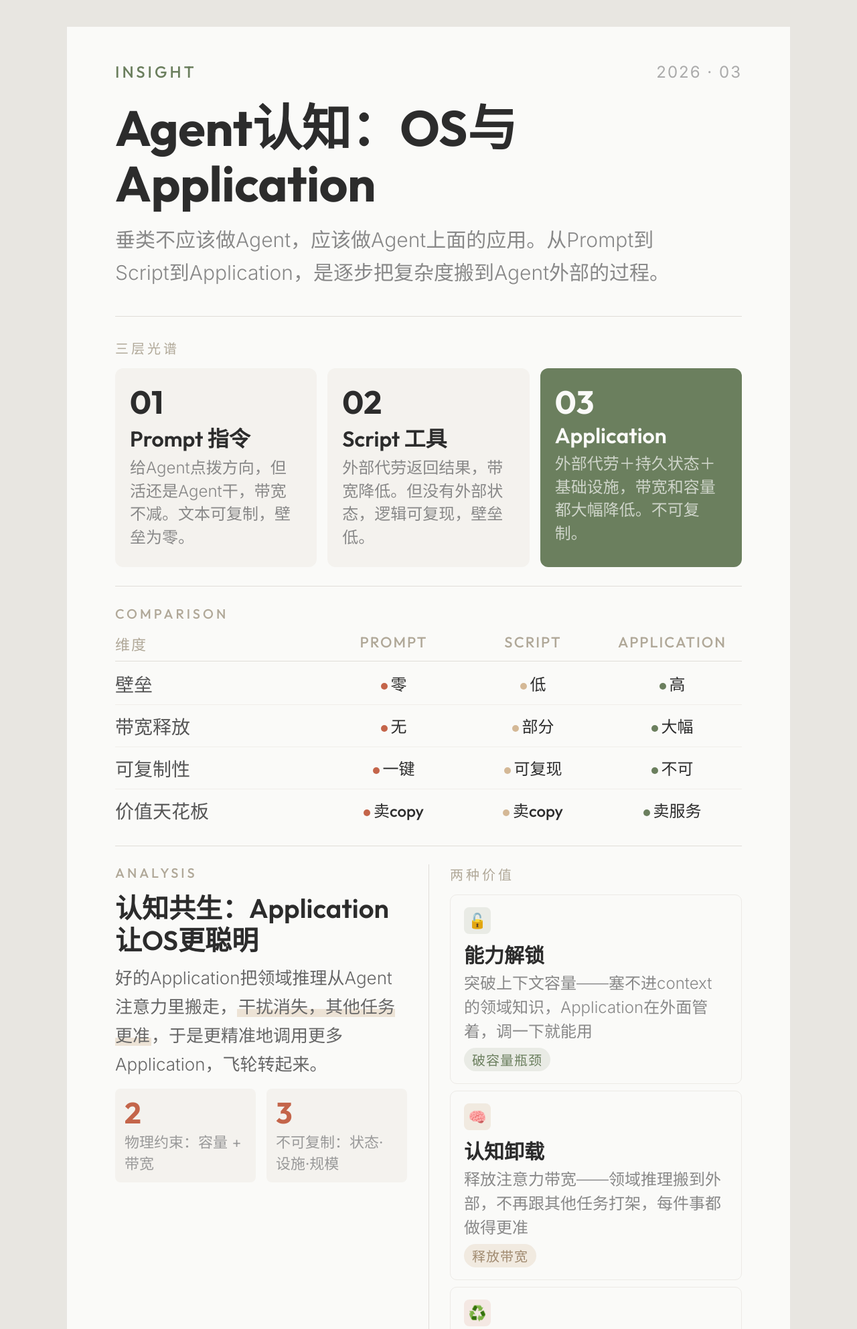
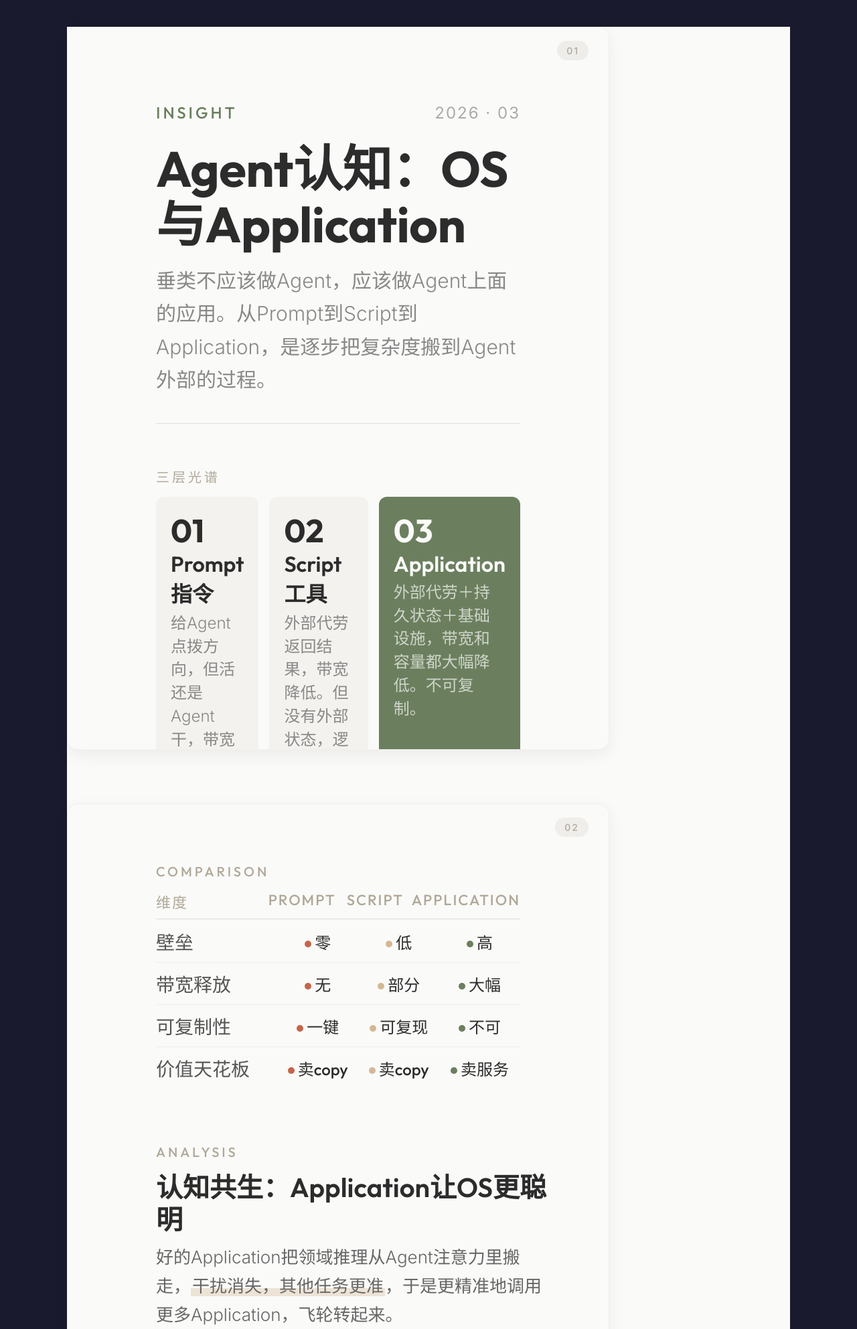
Before and after one commit to maple-yf/article-to-media-image, a Python web app: template templates/style-nordic.html in a window 1280 px wide. Shown: the top 1985 px of the page at 67% size. Run offline with Jinja, Linux system fonts and the light colour scheme; the template is opened without the code that fills it, so the values that code supplies are empty.

Commit message:
feat: convert style-nordic.html to slide-card format
- Update CSS: container gap 80px, body background #1a1a2e
- Add slide-card styles with minimal shadow (B组扁平式)
- Wrap semantic sections into 4 slide-card divs
- Add slide-number badges to each card

Co-Authored-By: Claude Opus 4.6 <noreply@anthropic.com>

```diff
--- a/templates/style-nordic.html
+++ b/templates/style-nordic.html
@@ -16,7 +16,7 @@
     align-items: flex-start;
     min-height: 100vh;
     padding: 40px 20px;
-    background: #E8E6E1;
+    background: #1a1a2e;
     font-family: 'Inter', sans-serif;
     color: #2C2C2C;
   }
@@ -26,9 +26,46 @@
     min-height: 1440px;
     background: #FAFAF8;
     position: relative;
-
     display: flex;
     flex-direction: column;
+    gap: 80px;
+  }
+
+  .slide-card {
+    width: 810px;
+    height: 1080px;
+    background: #FAFAF8;
+    border-radius: 16px;
+    box-shadow: 0 8px 24px rgba(0,0,0,0.06);
+    overflow: hidden;
+    position: relative;
+    border: 1px solid rgba(0,0,0,0.04);
+  }
+
+  .card-inner {
+    width: 100%;
+    height: 100%;
+    background: #FAFAF8;
+    border-radius: 16px;
+    padding: 60px;
+    overflow-y: auto;
+    display: flex;
+    flex-direction: column;
+    gap: 32px;
+  }
+
+  .slide-number {
+    position: absolute;
+    top: 20px;
+    right: 30px;
+    font-size: 14px;
+    font-weight: 500;
+    color: #B0A898;
+    background: rgba(176, 168, 152, 0.15);
+    padding: 6px 14px;
+    border-radius: 20px;
+    letter-spacing: 2px;
+    text-transform: uppercase;
   }
 
   /* ===== HEADER (MOD-1) ===== */
@@ -458,6 +495,10 @@
 <body>
 <div class="container">
 
+  <!-- Slide 1: Header + Option Grid -->
+  <div class="slide-card">
+    <span class="slide-number">01</span>
+    <div class="card-inner">
       <!-- MOD-1: HEADER -->
       <div class="header">
         <span class="coord">SEC-00</span>
@@ -492,9 +533,13 @@
           </div>
         </div>
       </div>
+    </div>
+  </div>
 
-  <div class="grid-divider"></div>
-
+  <!-- Slide 2: Comparison + Deep Analysis -->
+  <div class="slide-card">
+    <span class="slide-number">02</span>
+    <div class="card-inner">
       <!-- MOD-3: COMPARISON — 各层对比 -->
       <div class="comparison">
         <span class="coord">B-05</span>
@@ -531,11 +576,6 @@
         </div>
       </div>
 
-  <!-- MID AREA: MOD-4 + MOD-5 -->
-  <div class="mid-area">
-    <div class="mid-divider-h"></div>
-    <div class="mid-divider-v"></div>
-
       <!-- MOD-4: DEEP ANALYSIS — 认知共生 -->
       <div class="deep-analysis">
         <span class="coord">C-12</span>
@@ -555,7 +595,13 @@
           </div>
         </div>
       </div>
+    </div>
+  </div>
 
+  <!-- Slide 3: Scenarios + Warning -->
+  <div class="slide-card">
+    <span class="slide-number">03</span>
+    <div class="card-inner">
       <!-- MOD-5: SCENARIO CARDS — 两种价值 -->
       <div class="scenarios">
         <span class="coord">D-03</span>
@@ -580,7 +626,12 @@
         </div>
       </div>
     </div>
+  </div>
 
+  <!-- Slide 4: Warning + Summary -->
+  <div class="slide-card">
+    <span class="slide-number">04</span>
+    <div class="card-inner">
       <!-- MOD-6: WARNING — 垂类做OS的致命原因 -->
       <div style="padding: 14px 0 0;">
         <span class="coord">E-08</span>
@@ -625,6 +676,8 @@
           <span class="footer-right">NORDIC · 2026</span>
         </div>
       </div>
+    </div>
+  </div>
 
 </div>
 </body>
```
Lines whose indentation alone changed are shown as unchanged.
